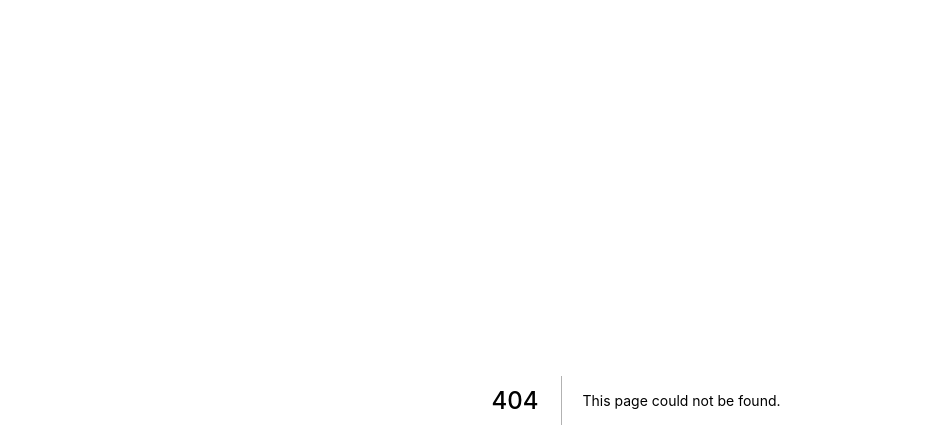
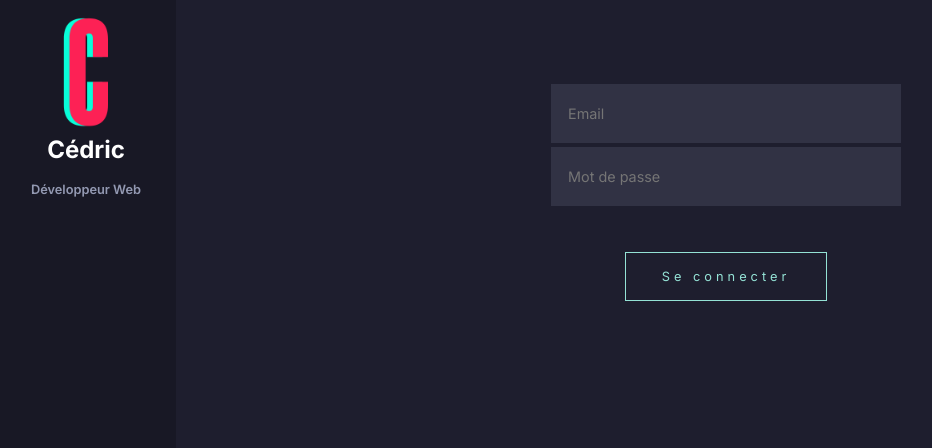
Before and after one commit to Cdric-art/cdric-art.io, a Next.js app: page /admin in a window 1280 px wide. Before the commit this address had no page. Shown: the top 448 px of the page, without its empty margins (4-936 px from the left). Built offline with nearby package versions, Linux system fonts and the light colour scheme; a web font is replaced by a local one.

Commit message:
Feat: Loggin dashboard and fixe config style

```diff
--- /dev/null
+++ b/components/admin/HomeDashboard.tsx
@@ -0,0 +1,65 @@
+import { styled } from "@stitches/react";
+import { useState } from "react";
+import { Messages } from "./Messages";
+import { Projets } from "./Projets";
+
+export const HomeDashboard = ({ user }) => {
+  const [tabs, settabs] = useState(false);
+
+  return (
+    <Container>
+      <Header>
+        <h2>{`Connecté en tant que : ${user.fullName}`}</h2>
+        <ul>
+          <li onClick={() => settabs(false)}>Messages</li>
+          <li onClick={() => settabs(true)}>Projets</li>
+        </ul>
+      </Header>
+      {tabs ? <Projets /> : <Messages />}
+    </Container>
+  );
+};
+
+const Header = styled("div", {
+  display: "flex",
+  alignItems: "center",
+  color: "$subtext",
+  fontSize: ".8rem",
+  height: 80,
+  backgroundColor: "$dark50",
+  margin: "12px 18px",
+  borderRadius: 18,
+
+  "& h2": {
+    color: "$contrast",
+    marginLeft: "$space8",
+    letterSpacing: 0,
+  },
+
+  "& ul": {
+    display: "flex",
+    backgroundColor: "$dark25",
+    borderRadius: 12,
+    marginLeft: 250,
+    padding: 8,
+  },
+
+  "& li": {
+    marginInline: 8,
+    borderRadius: 10,
+    padding: "4px 6px",
+    backgroundColor: "$dark25",
+    transition: "all .3s",
+    cursor: "pointer",
+  },
+
+  "& li:hover": {
+    backgroundColor: "$contrast",
+    color: "$dark50",
+  },
+});
+
+const Container = styled("div", {
+  padding: "&space8",
+  width: "100%",
+});
--- /dev/null
+++ b/components/admin/LoginForm.tsx
@@ -0,0 +1,105 @@
+import { styled } from "@stitches/react";
+import { FormEventHandler, useRef, useState } from "react";
+
+export const LoginForm = ({ setUser }) => {
+  const formRef = useRef<HTMLFormElement | null>(null);
+  const [loading, setLoading] = useState<boolean>(false);
+
+  const login: FormEventHandler<HTMLFormElement> = async (e) => {
+    e.preventDefault();
+    setLoading(true);
+
+    if (formRef.current) {
+      const payload = new FormData(formRef.current);
+      await fetch(`${process.env.NEXT_PUBLIC_API_URL}/login`, {
+        method: "POST",
+        referrerPolicy: "no-referrer",
+        credentials: "include",
+        headers: {
+          "Content-Type": "application/json",
+        },
+        body: JSON.stringify(Object.fromEntries(payload)),
+      })
+        .then((res) => res.json())
+        .then((data) => {
+          setLoading(false);
+          setUser(data.user);
+        });
+    }
+  };
+
+  return (
+    <form ref={formRef} onSubmit={login}>
+      <WrapperInput>
+        <input type="email" name="email" placeholder="Email" />
+        <input type="password" name="password" placeholder="Mot de passe" />
+      </WrapperInput>
+      <Button disabled={loading}>
+        {loading ? "Connection" : "Se connecter"}
+      </Button>
+    </form>
+  );
+};
+
+const WrapperInput = styled("div", {
+  display: "grid",
+  gridTemplateColumns: "1fr",
+  gap: "$space1",
+  minWidth: 350,
+  marginTop: 80,
+
+  input: {
+    alignSelf: "center",
+    width: "100%",
+    height: "100%",
+    fontSize: ".9rem",
+    color: "$white",
+    padding: "$space4",
+    marginTop: "$space2",
+    border: "1px solid transparent",
+    backgroundColor: "$dark50",
+    transition: "all .3s",
+    outline: "none",
+  },
+
+  "input:focus": {
+    borderColor: "$contrast",
+  },
+});
+
+const Button = styled("button", {
+  position: "relative",
+  display: "block",
+  fontSize: ".8rem",
+  letterSpacing: 4,
+  color: "$contrast",
+  backgroundColor: "transparent",
+  border: "1px solid $contrast",
+  padding: "14px 36px",
+  marginTop: 50,
+  marginInline: "auto",
+  cursor: "pointer",
+  transition: "all .3s",
+  outline: "none",
+  zIndex: 10,
+
+  "&:hover": {
+    color: "$dark75",
+  },
+
+  "&:before": {
+    position: "absolute",
+    content: "",
+    top: 0,
+    left: 0,
+    width: 0,
+    height: "100%",
+    transition: "all .4s",
+    backgroundColor: "$contrast",
+    zIndex: -1,
+  },
+
+  "&:hover::before": {
+    width: "100%",
+  },
+});
--- /dev/null
+++ b/components/admin/Messages.tsx
@@ -0,0 +1,67 @@
+import { styled } from "@stitches/react";
+import { useState } from "react";
+
+export const Messages = () => {
+
+  const [messages, setMessages] = useState([])
+
+  return (
+    <Wrapper>
+      <h2>Messages</h2>
+      <Wrapper_Messages>
+        {messages.map((m, k) => {
+          <Card key={k}>
+            <h3>{m.name}</h3>
+            <h3>{m.mail}</h3>
+            <h4>{m.object}</h4>
+            <p>{m.message}</p>
+          </Card>
+        })}
+      </Wrapper_Messages>
+    </Wrapper>
+  );
+};
+
+const Wrapper = styled("div", {
+  padding: "$space8",
+});
+
+const Wrapper_Messages = styled('div', {
+  display: "grid",
+  gridTemplateColumns: "1fr 1fr 1fr",
+  width: 800,
+  gap: "$space8",
+})
+
+const Card = styled("div", {
+  maxWidth: 300,
+  border: "1px solid transparent",
+  transition: "all .3s",
+  cursor: "pointer",
+  backgroundColor: "$dark50",
+  borderRadius: 12,
+  padding: "$space4",
+
+  h3: {
+    fontSize: "1rem",
+    fontWeight: 600,
+    padding: "$space1",
+    letterSpacing: -1,
+  },
+
+  h4: {
+    fontSize: ".9rem",
+  },
+
+  p: {
+    fontSize: ".8rem",
+    margin: "$space4 0 0 0",
+    padding: "$space1",
+    fontWeight: 400,
+    lineHeight: 1,
+  },
+
+  "&:hover": {
+    borderColor: "$contrast",
+  },
+});
--- /dev/null
+++ b/components/admin/Projets.tsx
@@ -0,0 +1,13 @@
+import { styled } from "@stitches/react";
+
+export const Projets = () => {
+  return (
+    <Wrapper>
+      <h2>Projets</h2>
+    </Wrapper>
+  );
+};
+
+const Wrapper = styled("div", {
+  padding: "$space8",
+});
--- /dev/null
+++ b/components/admin/SideBarAdmin.tsx
@@ -0,0 +1,48 @@
+import React from "react";
+import { styled } from "@stitches/react";
+import LogoImage from "../../public/assets/icons/LogoC.png";
+
+export const SideBarAdmin = () => {
+  return (
+    <Side_Bar>
+      <Logo_container href="/">
+        <img src={LogoImage.src} alt="Logo Cdric_art" />
+        <h3>Cédric</h3>
+        <h4>Développeur Web</h4>
+      </Logo_container>
+    </Side_Bar>
+  );
+};
+
+const Side_Bar = styled("nav", {
+  position: "fixed",
+  top: 0,
+  left: 0,
+  height: "100dvh",
+  width: "180px",
+  backgroundColor: "$dark100",
+});
+
+const Logo_container = styled("a", {
+  display: "flex",
+  flexDirection: "column",
+  justifyContent: "center",
+  alignItems: "center",
+  "& img": {
+    height: "120px",
+    width: "60px",
+    marginTop: "$space3!important",
+    objectFit: "contain",
+  },
+  "& h3": {
+    fontSize: "1.5rem",
+    fontWeight: "700",
+    color: "white",
+  },
+  "& h4": {
+    fontSize: ".8rem",
+    fontWeight: "600",
+    color: "$gray50",
+    padding: "$space3",
+  },
+});
--- a/components/contact/Form.tsx
+++ b/components/contact/Form.tsx
@@ -12,7 +12,7 @@ export const Form = () => {
     setSuccess(false);
     if (formRef.current) {
       const payload = new FormData(formRef.current);
-        const response = await fetch("http://localhost:3333/sendmail", {
+        const response = await fetch(`${process.env.NEXT_PUBLIC_API_URL}/sendmail`, {
         method: "POST",
         referrerPolicy: "no-referrer",
         headers: {
--- a/pages/_document.tsx
+++ b/pages/_document.tsx
@@ -1,5 +1,6 @@
 import React from "react";
 import NextDocument, { Head, Html, Main, NextScript } from "next/document";
+import { getCssText } from "../styles/stitches.config";
 
 export default class Document extends NextDocument {
   render() {
@@ -13,7 +14,10 @@ export default class Document extends NextDocument {
             sizes="16x16"
             href="/favicon.png"
           />
-
+          <style
+            id="stitches"
+            dangerouslySetInnerHTML={{ __html: getCssText() }}
+          />
           <link rel="preconnect" href="https://fonts.googleapis.com" />
           <link
             rel="preconnect"
--- /dev/null
+++ b/pages/admin/index.tsx
@@ -0,0 +1,39 @@
+import React, { useState } from "react";
+import { styled } from "@stitches/react";
+import { SideBarAdmin } from "../../components/admin/SideBarAdmin";
+import { LoginForm } from "../../components/admin/LoginForm";
+import { HomeDashboard } from "../../components/admin/HomeDashboard";
+
+interface User {
+  fullName: string;
+  email: string;
+}
+
+function Admin() {
+  const [user, setUser] = useState<User | null>(null);
+
+  return (
+    <Admin_Container>
+      <SideBarAdmin />
+      <Right_Container>
+        {user ? <HomeDashboard user={user}/> : <LoginForm setUser={setUser} />}
+      </Right_Container>
+    </Admin_Container>
+  );
+}
+
+export default Admin;
+
+const Admin_Container = styled("section", {
+  position: "relative",
+  backgroundColor: "$dark75",
+  height: "100dvh",
+});
+
+const Right_Container = styled("section", {
+  position: "relative",
+  display: "flex",
+  justifyContent: "center",
+  height: "100%",
+  marginLeft: 180,
+});
--- a/styles/stitches.config.ts
+++ b/styles/stitches.config.ts
@@ -1,6 +1,6 @@
 import { createStitches } from "@stitches/react";
 
-export const { styled, globalCss } = createStitches({
+export const { styled, globalCss, getCssText } = createStitches({
   theme: {
     colors: {
       white: "#cdd6f4",
```
Also changed, not shown: 1 other file (tests, documents, lock files or other folders).
